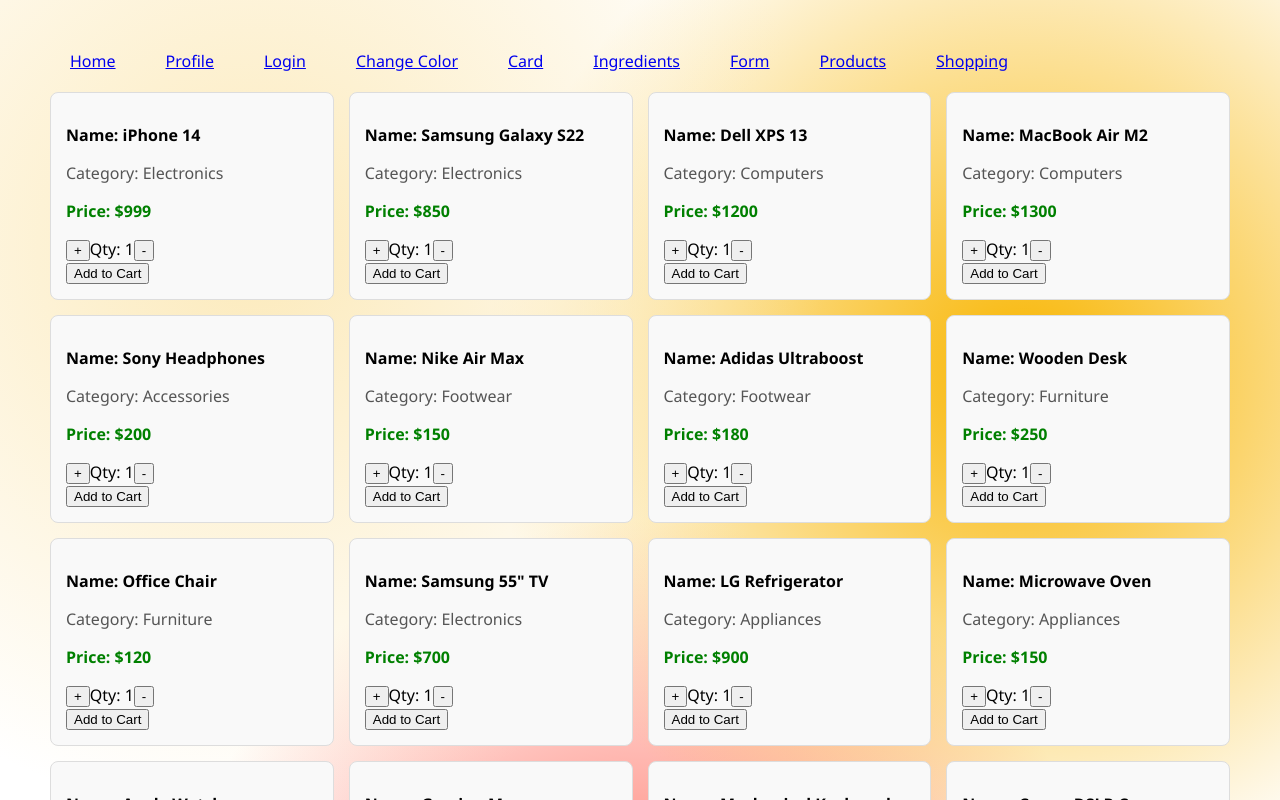
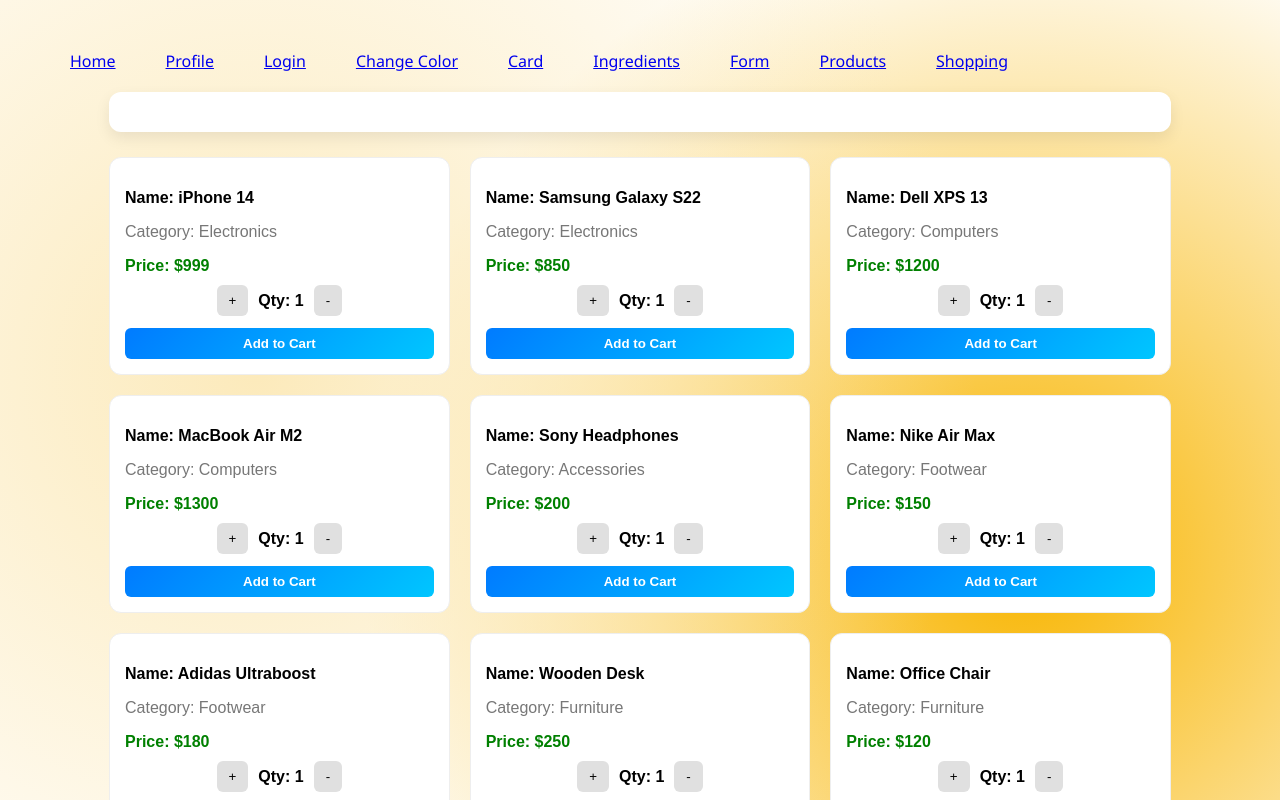
Before and after one commit to didier-bazayesu/ridux_learning, a React (Vite) app: page /shopping in a window 1280 px wide. Shown: the top 800 px of the page. Built offline with nearby package versions, Linux system fonts and the light colour scheme.

Commit message:
styleL  adding domr css

```diff
--- a/src/index.css
+++ b/src/index.css
@@ -351,3 +351,167 @@
 .clear-btn:hover {
   background-color: darkred;
 }
+/* 🌍 Main Container */
+.shopping-container {
+  width: 90%;
+  margin: 20px auto;
+  font-family: Arial, sans-serif;
+}
+
+/* 🛒 Cart Section */
+.cart-container {
+  background: #ffffff;
+  padding: 20px;
+  border-radius: 12px;
+  margin-bottom: 25px;
+  box-shadow: 0 6px 15px rgba(0, 0, 0, 0.08);
+}
+
+/* 🧾 Cart Item */
+.cart-item {
+  display: flex;
+  justify-content: space-between;
+  align-items: center;
+  padding: 12px;
+  border-bottom: 1px solid #eee;
+  transition: all 0.3s ease;
+}
+
+.cart-item:hover {
+  background-color: #f9f9f9;
+}
+
+/* Cart Text */
+.cart-name {
+  font-weight: bold;
+}
+
+.cart-qty {
+  color: #555;
+}
+
+.cart-price {
+  color: green;
+  font-weight: bold;
+}
+
+/* ❌ Remove Button */
+.remove-btn {
+  padding: 6px 12px;
+  background-color: crimson;
+  color: white;
+  border: none;
+  border-radius: 6px;
+  cursor: pointer;
+  transition: all 0.3s ease;
+}
+
+.remove-btn:hover {
+  background-color: darkred;
+  transform: scale(1.05);
+}
+
+/* 💰 Total Price */
+.cart-container p:last-child {
+  margin-top: 15px;
+  font-weight: bold;
+  font-size: 18px;
+  text-align: right;
+}
+
+/* 📦 Product Grid */
+.product-list {
+  display: grid;
+  grid-template-columns: repeat(auto-fill, minmax(260px, 1fr));
+  gap: 20px;
+}
+
+/* 🧱 Product Card */
+.product-card {
+  background: #ffffff;
+  padding: 15px;
+  border-radius: 12px;
+  border: 1px solid #eee;
+  transition: all 0.3s ease;
+}
+
+/* ✨ Hover Effect */
+.product-card:hover {
+  transform: translateY(-6px);
+  box-shadow: 0 10px 25px rgba(0, 0, 0, 0.1);
+}
+
+/* 📝 Product Text */
+.product-name {
+  font-weight: bold;
+  margin-bottom: 5px;
+}
+
+.product-category {
+  color: #777;
+  margin-bottom: 5px;
+}
+
+.product-price {
+  color: green;
+  font-weight: bold;
+  margin-bottom: 10px;
+}
+
+/* 🔢 Quantity Controls */
+.quantity-controls {
+  display: flex;
+  justify-content: center;
+  align-items: center;
+  gap: 10px;
+  margin-bottom: 12px;
+}
+
+.quantity-text {
+  font-weight: bold;
+}
+
+/* 🔘 Buttons */
+.btn {
+  padding: 8px 12px;
+  border: none;
+  border-radius: 6px;
+  cursor: pointer;
+  transition: all 0.25s ease;
+}
+
+/* ➕ ➖ Buttons */
+.qty-btn {
+  background-color: #e0e0e0;
+}
+
+.qty-btn:hover {
+  background-color: #d5d5d5;
+  transform: scale(1.1);
+}
+
+/* 🛒 Add to Cart Button */
+.add-btn {
+  width: 100%;
+  background: linear-gradient(135deg, #007bff, #00c6ff);
+  color: white;
+  font-weight: bold;
+}
+
+.add-btn:hover {
+  transform: scale(1.03);
+  box-shadow: 0 4px 12px rgba(0, 123, 255, 0.3);
+}
+
+/* 📱 Responsive */
+@media (max-width: 600px) {
+  .cart-item {
+    flex-direction: column;
+    align-items: flex-start;
+    gap: 5px;
+  }
+
+  .product-list {
+    grid-template-columns: 1fr;
+  }
+}
```
